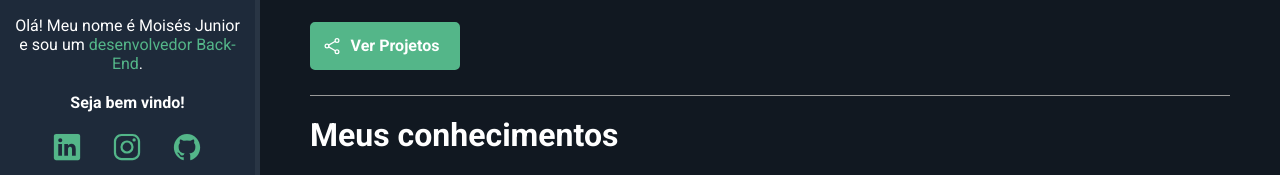
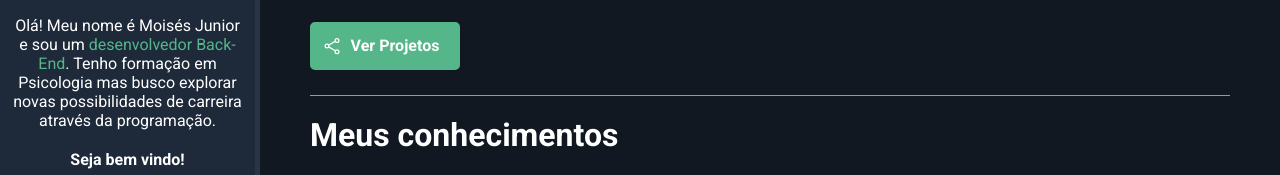
Before and after one commit to Moises-JA-Junior/moises-ja-junior.github.io, a plain HTML site: page index.html in a window 1280 px wide. Shown: the part 246-421 px from the top of the page. Drawn offline with nearby package versions, Linux system fonts and the light colour scheme.

Commit message:
mudando descrição

```diff
--- a/index.html
+++ b/index.html
@@ -18,7 +18,7 @@
         <aside id="bio-container">
             <h2>Moisés Junior</h2>
             <img id="bio-image" src="img/profile.png" alt="Foto de Moisés Junior">
-            <p>Olá! Meu nome é Moisés Junior e sou um <span class="highlight">desenvolvedor Back-End</span>.</p>
+            <p>Olá! Meu nome é Moisés Junior e sou um <span class="highlight">desenvolvedor Back-End</span>. Tenho formação em Psicologia mas busco explorar novas possibilidades de carreira através da programação.</p>
             <p id="welcome-text">Seja bem vindo!</p>
             <ul id="social-container">
                 <li><a href="#" target="_blank"><ion-icon name="logo-linkedin"></ion-icon></a></li>
```
